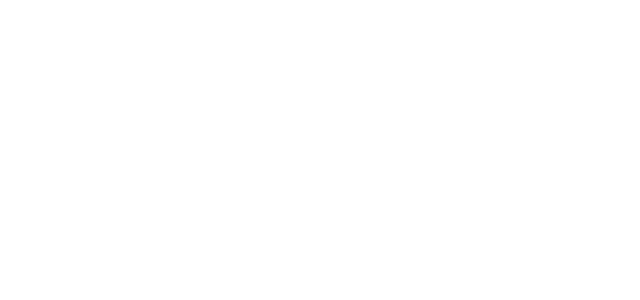
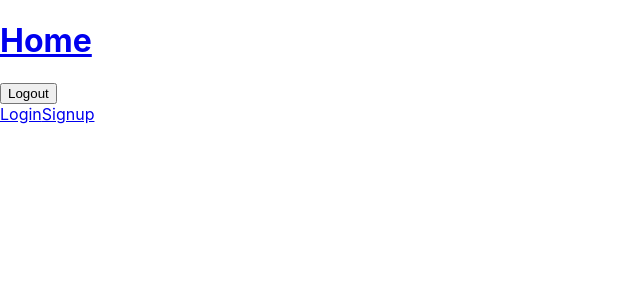
Before and after one commit to aravinda-amr/PMS, a React (Create React App) app in the folder frontend/: page / in a window 1280 px wide. Before the commit this address had no page. Shown: the top 300 px of the page, without its empty margins (0-640 px from the left). Built offline with nearby package versions, Linux system fonts and the light colour scheme.

Commit message:
created logout button and navbar

```diff
--- a/frontend/src/App.js
+++ b/frontend/src/App.js
@@ -3,12 +3,14 @@ import { BrowserRouter, Routes, Route } from 'react-router-dom';
 //Pages & Components
 import Login from './pages/Login';
 import Signup from './pages/Signup';
+import Navbar from './components/Navbar';
 
 
 function App() {
   return (
     <div className="App">
       <BrowserRouter>
+        <Navbar />
         <div className="pages">
           <Routes>
             <Route
--- /dev/null
+++ b/frontend/src/components/Navbar.js
@@ -0,0 +1,31 @@
+import { Link } from 'react-router-dom';
+import { useLogout } from '../hooks/useLogout';
+
+const Navbar = () => {
+    const { logout } = useLogout();
+
+    const handleClick = () => {
+        logout();
+    }
+
+    return (
+        <header>
+            <div className="container">
+                <Link to="/">
+                    <h1>Home</h1>
+                </Link>
+                <nav>
+                    <div>
+                        <button onClick={handleClick}>Logout</button>
+                    </div>
+                    <div>
+                        <Link to="/login">Login</Link>
+                        <Link to="/signup">Signup</Link>
+                    </div>
+                </nav>
+            </div>
+        </header>
+    )
+}
+
+export default Navbar;
```
